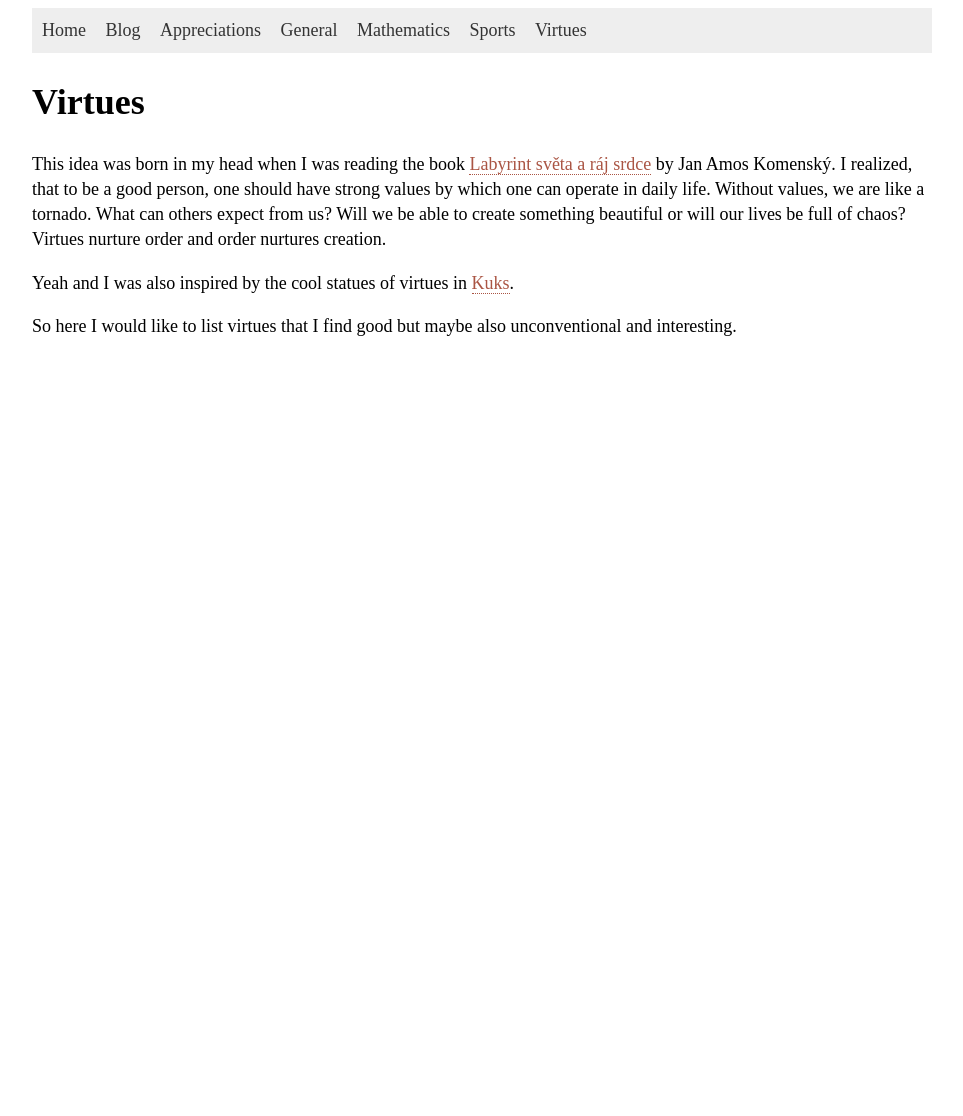
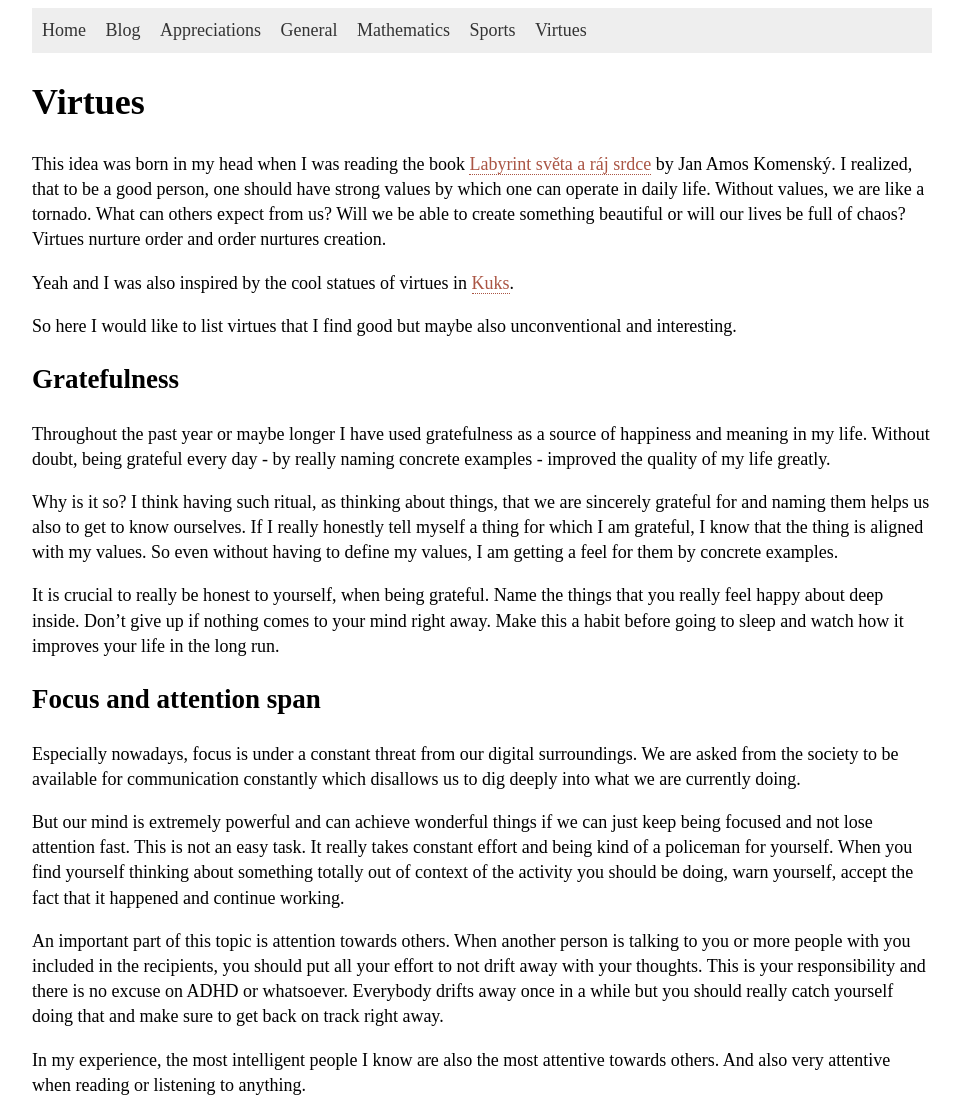
Before and after one commit to hartmaj2/hartmaj2.github.io, a Jekyll site: the page built from sections/virtues.md, in a window 1280 px wide. Shown: the whole page, without its empty margins (158-1121 px from the left). Built offline with Jekyll 4.4.1, drawn with Linux system fonts in a browser that asks for light colours; before the commit the page ends 900 px from its top, so only the background shows below that.

Commit message:
Add some virtues

```diff
--- a/sections/virtues.md
+++ b/sections/virtues.md
@@ -11,3 +11,21 @@ This idea was born in my head when I was reading the book [Labyrint světa a rá
 Yeah and I was also inspired by the cool statues of virtues in [Kuks](https://cs.wikipedia.org/wiki/Braunovy_sochy_Ctnost%C3%AD_a_Ne%C5%99est%C3%AD_v_Kuksu).
 
 So here I would like to list virtues that I find good but maybe also unconventional and interesting.
+
+## Gratefulness
+
+Throughout the past year or maybe longer I have used gratefulness as a source of happiness and meaning in my life. Without doubt, being grateful every day - by really naming concrete examples - improved the quality of my life greatly.
+
+Why is it so? I think having such ritual, as thinking about things, that we are sincerely grateful for and naming them helps us also to get to know ourselves. If I really honestly tell myself a thing for which I am grateful, I know that the thing is aligned with my values. So even without having to define my values, I am getting a feel for them by concrete examples.
+
+It is crucial to really be honest to yourself, when being grateful. Name the things that you really feel happy about deep inside. Don't give up if nothing comes to your mind right away. Make this a habit before going to sleep and watch how it improves your life in the long run.
+
+## Focus and attention span
+
+Especially nowadays, focus is under a constant threat from our digital surroundings. We are asked from the society to be available for communication constantly which disallows us to dig deeply into what we are currently doing.
+
+But our mind is extremely powerful and can achieve wonderful things if we can just keep being focused and not lose attention fast. This is not an easy task. It really takes constant effort and being kind of a policeman for yourself. When you find yourself thinking about something totally out of context of the activity you should be doing, warn yourself, accept the fact that it happened and continue working.
+
+An important part of this topic is attention towards others. When another person is talking to you or more people with you included in the recipients, you should put all your effort to not drift away with your thoughts. This is your responsibility and there is no excuse on ADHD or whatsoever. Everybody drifts away once in a while but you should really catch yourself doing that and make sure to get back on track right away.
+
+In my experience, the most intelligent people I know are also the most attentive towards others. And also very attentive when reading or listening to anything.
```
